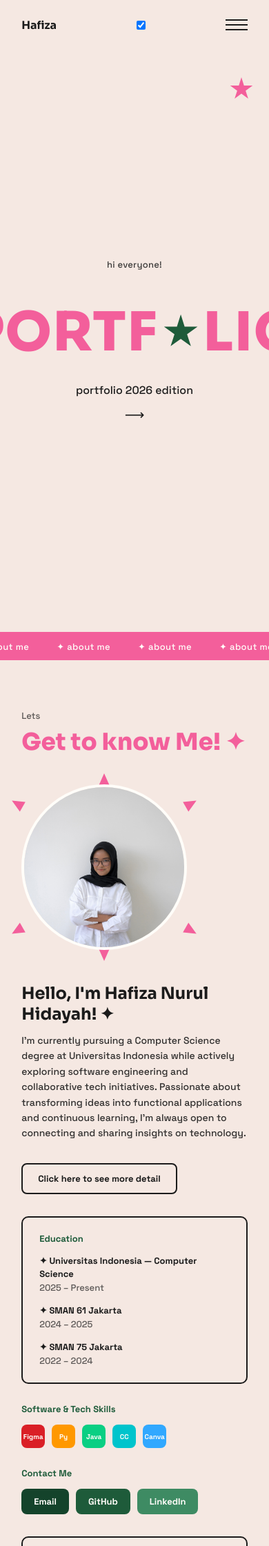
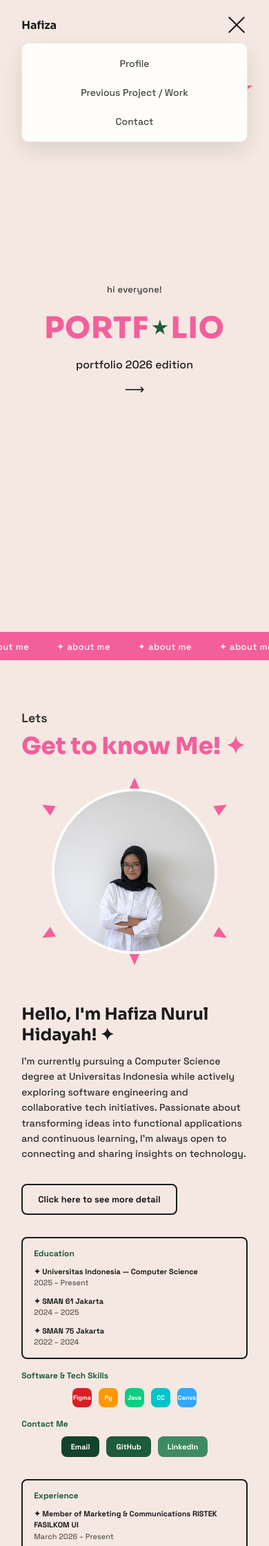
Before and after one commit to hafizanurulhidayah/myportofolio, a Django app: page / in a window 390 px wide, after a click that opens the changed part; the page is wider, and only the part inside the window is pictured. Shown: the top 2241 px of that part at 69% size. Run offline with Django 5.2, Linux system fonts and the light colour scheme.

Commit message:
fix: adjust mobile header, font scaling, and element centering

```diff
--- a/static/css/style.css
+++ b/static/css/style.css
@@ -189,8 +189,9 @@ a{ color: inherit; text-decoration: none; }
 }
 
 .eyebrow{
-  font-size: 13px;
-  opacity: 0.7;
+  font-size: 18px;
+  font-weight: 600;
+  opacity: 0.85;
   margin-bottom: 8px;
 }
 
@@ -281,22 +282,11 @@ a{ color: inherit; text-decoration: none; }
   opacity: 0.9;
 }
 
-.cta-button{
-  display: inline-block;
-  margin-bottom: 32px;
-  padding: 12px 22px;
-  border: 2px solid var(--ink);
-  border-radius: 8px;
-  font-size: 13px;
-  font-weight: 600;
-  color: var(--ink);
-  transition: background 0.2s ease, color 0.2s ease;
+.cta-button {
+  display: none;
 }
 
-.cta-button:hover{
-  background: var(--ink);
-  color: var(--white);
-}
+
 
 /* ---------- EDUCATION / EXPERIENCE / CONTACT ---------- */
 .info-grid{
@@ -464,49 +454,181 @@ a{ color: inherit; text-decoration: none; }
 }
 
 /* ---------- RESPONSIVE ---------- */
+
 @media (max-width: 760px){
-  .about-grid{ grid-template-columns: 1fr; }
-  .info-grid{ grid-template-columns: 1fr; }
-  .title{ font-size: 20vw; }
+  /* 1. HEADER & NAVIGATION */
+  .site-header .container {
+    position: relative;
+  }
 
-  /* Tetap 3 kolom di mobile dengan penyesuaian gap & padding */
-  .activity-list{ gap: 8px; }
-  .activity-card{ padding: 8px; border-radius: 10px; }
-  .activity-card h3{ font-size: 11px; margin-bottom: 6px; }
+  /* untuk sembunyikan checkbox asli tapi tetap berfungsi */
+  .nav-toggle-checkbox {
+    position: absolute;
+    opacity: 0;
+    pointer-events: none;
+  }
 
-  /* Menu navigasi mobile */
-  .nav-toggle{ display: flex; }
+  /* Label */
+  .nav-toggle {
+    display: flex !important;
+    flex-direction: column;
+    justify-content: center;
+    gap: 5px;
+    width: 32px;
+    height: 32px;
+    cursor: pointer;
+    z-index: 1001;
+    -webkit-tap-highlight-color: transparent;
+  }
 
-  .site-header nav{
+  .site-header nav {
     position: absolute;
-    top: 100%;
+    top: calc(100% + 10px);
+    left: 0;
     right: 0;
-    left: 0;
     flex-direction: column;
     gap: 0;
     background: var(--white);
     border: 1px solid rgba(0,0,0,0.08);
     border-radius: 10px;
-    padding: 8px;
+    padding: 0 8px;
     box-shadow: 0 12px 30px rgba(0,0,0,0.1);
+    z-index: 1000;
 
     max-height: 0;
     overflow: hidden;
     opacity: 0;
-    transition: max-height 0.25s ease, opacity 0.2s ease;
+    pointer-events: none;
+    transition: max-height 0.3s ease, opacity 0.2s ease, padding 0.3s ease;
   }
 
-  .site-header nav.is-open{
-    max-height: 240px;
+  .nav-toggle-checkbox:checked ~ #siteNav {
+    max-height: 250px;
     opacity: 1;
+    padding: 8px;
+    pointer-events: auto;
   }
 
-  .site-header nav a{
+  .site-header nav a {
     padding: 12px 14px;
     border-radius: 6px;
+    text-align: center;
+    display: block;
   }
 
-  .site-header nav a:hover{
+  .site-header nav a:hover {
     background: var(--bg);
   }
+
+  /* Animasi X pada Ikon Hamburger */
+  .nav-toggle-checkbox:checked + .nav-toggle span:nth-child(1) {
+    transform: translateY(7px) rotate(45deg);
+  }
+  .nav-toggle-checkbox:checked + .nav-toggle span:nth-child(2) {
+    opacity: 0;
+  }
+  .nav-toggle-checkbox:checked + .nav-toggle span:nth-child(3) {
+    transform: translateY(-7px) rotate(-45deg);
+  }
+
+/* buat click for more details only in mobile */
+  .cta-button{
+  display: inline-block;
+  margin-bottom: 32px;
+  padding: 12px 22px;
+  border: 2px solid var(--ink);
+  border-radius: 8px;
+  font-size: 13px;
+  font-weight: 600;
+  color: var(--ink);
+  transition: background 0.2s ease, color 0.2s ease;
 }
+
+.cta-button:hover{
+  background: var(--ink);
+  color: var(--white);
+}
+
+
+  /* 2. HERO & LAYOUT ADJUSTMENTS */
+  .about-grid { grid-template-columns: 1fr; }
+  .info-grid { grid-template-columns: 1fr; }
+
+  .title {
+    font-size: clamp(32px, 11vw, 56px);
+    margin: 20px 0 16px;
+    flex-wrap: wrap;
+    justify-content: center;
+    text-align: center;
+  }
+
+  .title .dot {
+    width: 0.55em;
+    height: 0.55em;
+  }
+
+  .photo-frame {
+    margin: 0 auto 24px auto;
+  }
+
+  .about-text p {
+    margin-left: auto;
+    margin-right: auto;
+  }
+
+  .skills-row,
+  .contact-buttons,
+  .contact-row {
+    justify-content: center;
+  }
+
+  /* 3. CARD & SPACING REDUCTIONS */
+  .info-box {
+    padding: 14px 16px;
+    border-radius: 8px;
+  }
+
+  .info-col {
+    gap: 16px;
+  }
+
+  .exp-item {
+    font-size: 11px;
+    margin-bottom: 10px;
+  }
+
+  .info-box h4,
+  .skills-block h4,
+  .contact-block h4 {
+    font-size: 12px;
+    margin-bottom: 10px;
+  }
+
+  .skill-badge {
+    width: 28px;
+    height: 28px;
+    font-size: 9px;
+  }
+
+  .contact-btn {
+    padding: 8px 14px;
+    font-size: 11px;
+  }
+
+  /* 4. ACTIVITY / PREVIOUS WORK SECTION */
+  .activity-list {
+    grid-template-columns: 1fr;
+    gap: 20px;
+  }
+
+  .activity-card {
+    padding: 14px;
+    border-radius: 12px;
+  }
+
+  .activity-card h3 {
+    font-size: 14px;
+    margin-bottom: 8px;
+    text-align: center;
+  }
+}
--- a/templates/index.html
+++ b/templates/index.html
@@ -14,11 +14,14 @@
         <div class="container">
             <a href="#top" class="brand">Hafiza</a>
 
-            <!-- "Checkbox hack": checkbox tersembunyi jadi trigger buka/tutup menu,
-                 murni lewat CSS (:checked), tanpa JavaScript sama sekali -->
-            <input type="checkbox" id="navToggle" class="nav-toggle-checkbox">
-            <label for="navToggle" class="nav-toggle" aria-label="Buka menu">
-                <span></span><span></span><span></span>
+            <!-- 1. Checkbox tersembunyi sebagai pemicu toggle -->
+             <input type="checkbox" id="navToggle" class="nav-toggle-checkbox">
+
+            <!-- 2. Tombol 3 garis (hamburger) menggunakan <label> -->
+            <label for="navToggle" class="nav-toggle">
+            <span></span>
+            <span></span>
+            <span></span>
             </label>
 
             <nav id="siteNav">
```
